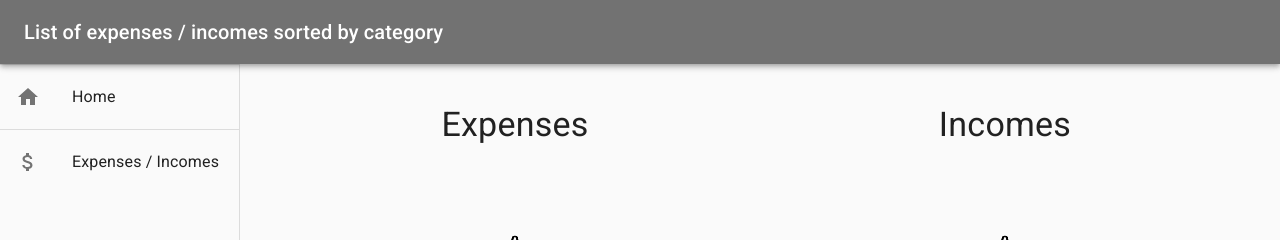
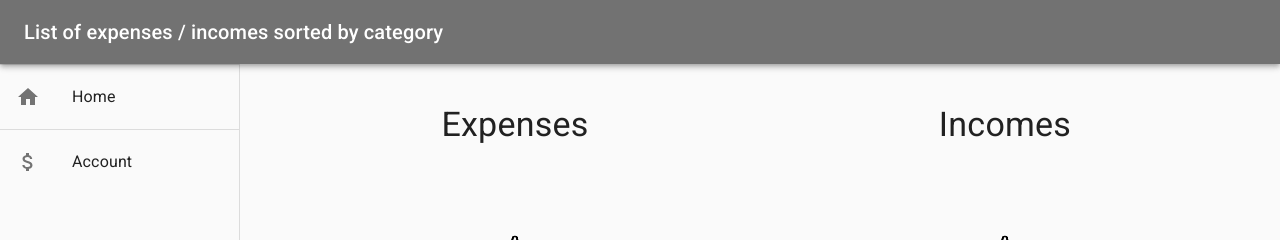
Before and after one commit to janelznic/react-expenses-demo-app, a React (Create React App) app: page / in a window 1280 px wide. Shown: the top 240 px of the page. Built offline with nearby package versions, Linux system fonts and the light colour scheme.

Commit message:
Menu item renamed - Account

```diff
--- a/src/App.tsx
+++ b/src/App.tsx
@@ -48,7 +48,7 @@ function Drawer() {
           <ListItemIcon>
             <AttachMoney />
           </ListItemIcon>
-          <ListItemText primary="Expenses / Incomes" />
+          <ListItemText primary="Account" />
         </ListItem>
       </List>
     </div>
```
